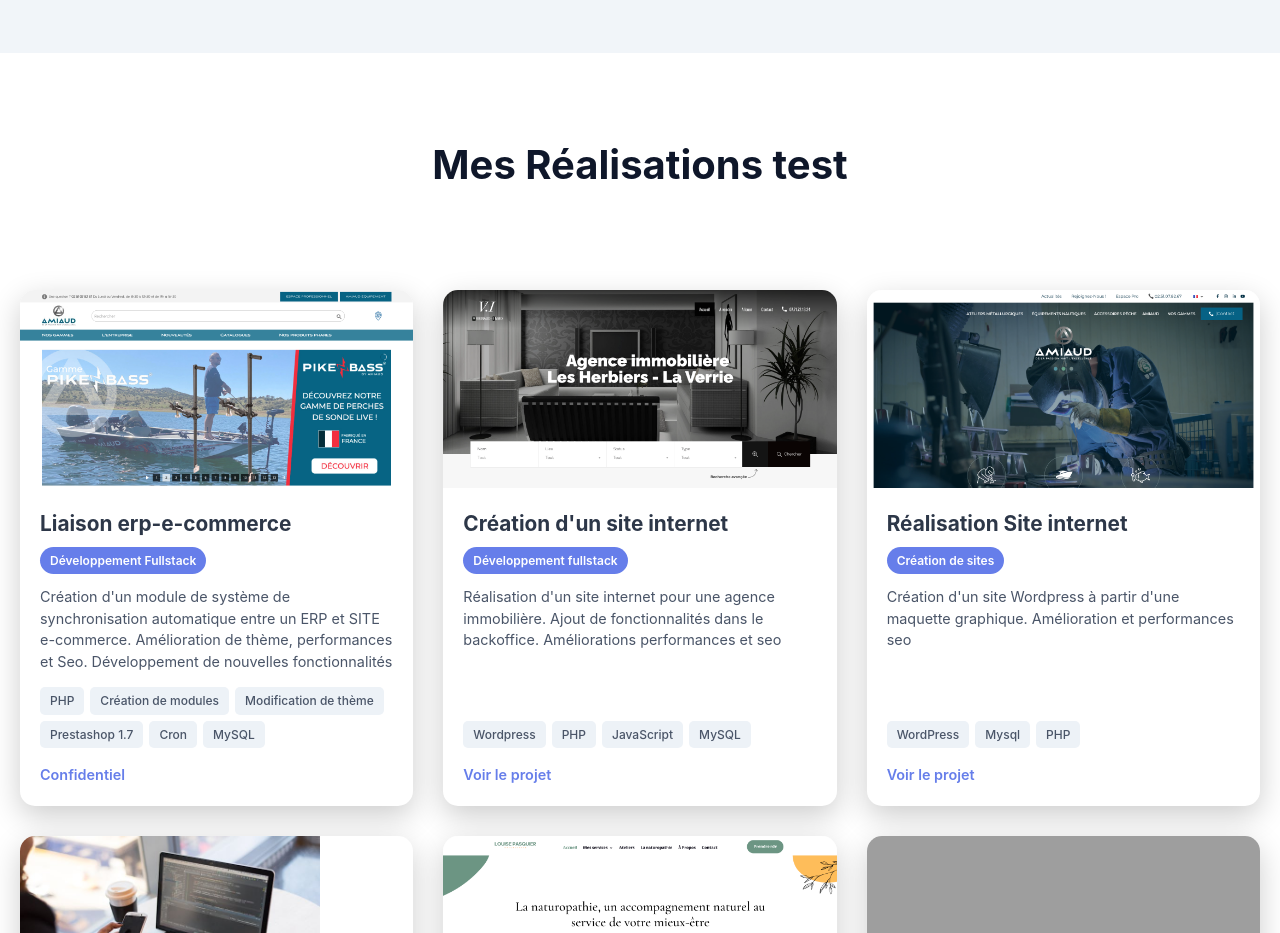
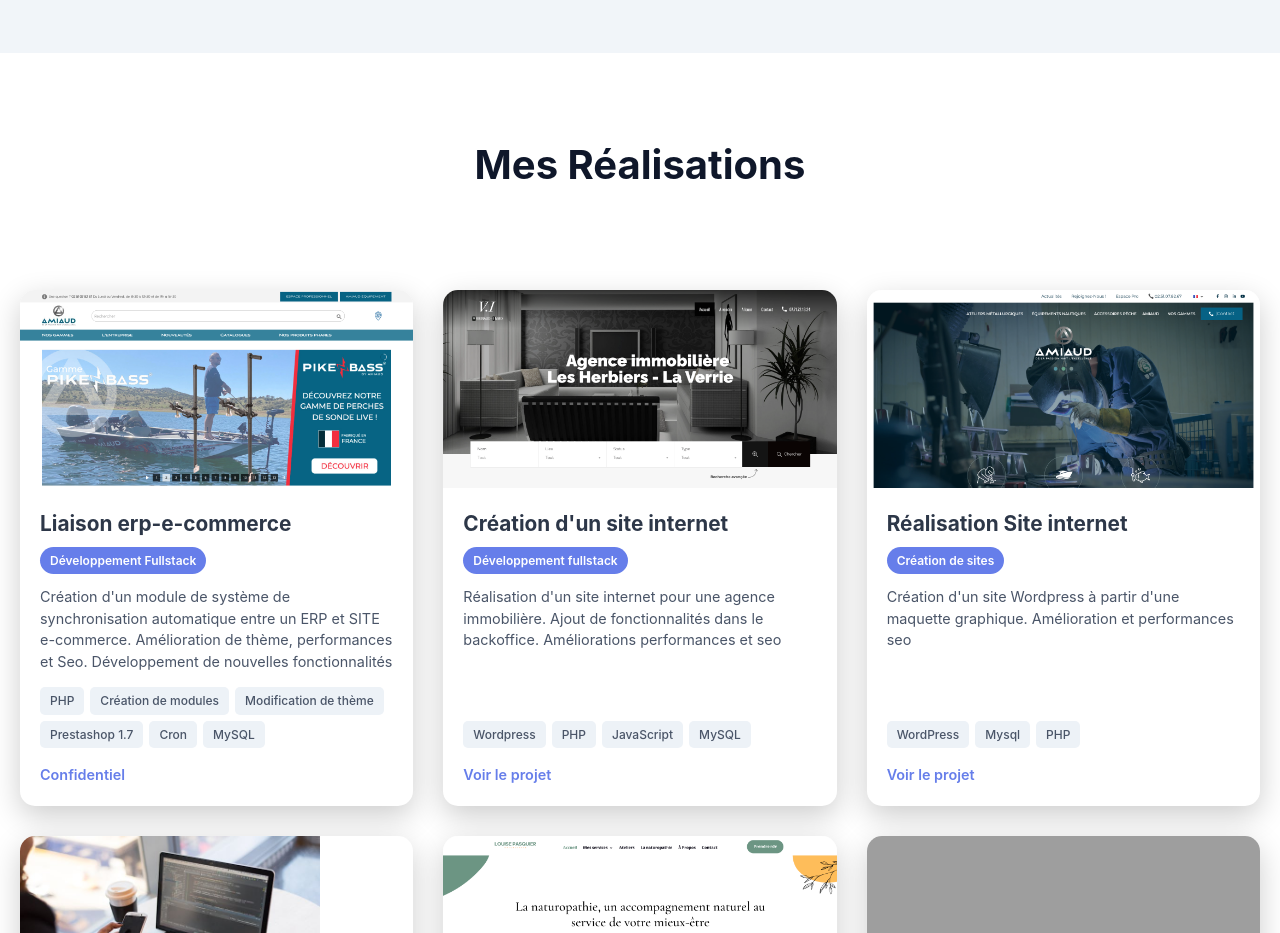
Before and after one commit to alex85590/portfolio, a plain HTML site: page index.html in a window 1280 px wide. Shown: the part 4640-5573 px from the top of the page. Drawn offline with Linux system fonts and the light colour scheme; grey boxes are pictures that could not be loaded.

Commit message:
Update index.html

```diff
--- a/index.html
+++ b/index.html
@@ -267,7 +267,7 @@
 <section id="realisations" class="realisations-section">
     <div class="realisations-container">
         <div class="realisations-header">
-            <h2 class="testtitre">Mes Réalisations test</h2>
+            <h2>Mes Réalisations</h2>
             <p>Quelques projets qui illustrent mon expertise</p>
         </div>
 
```
